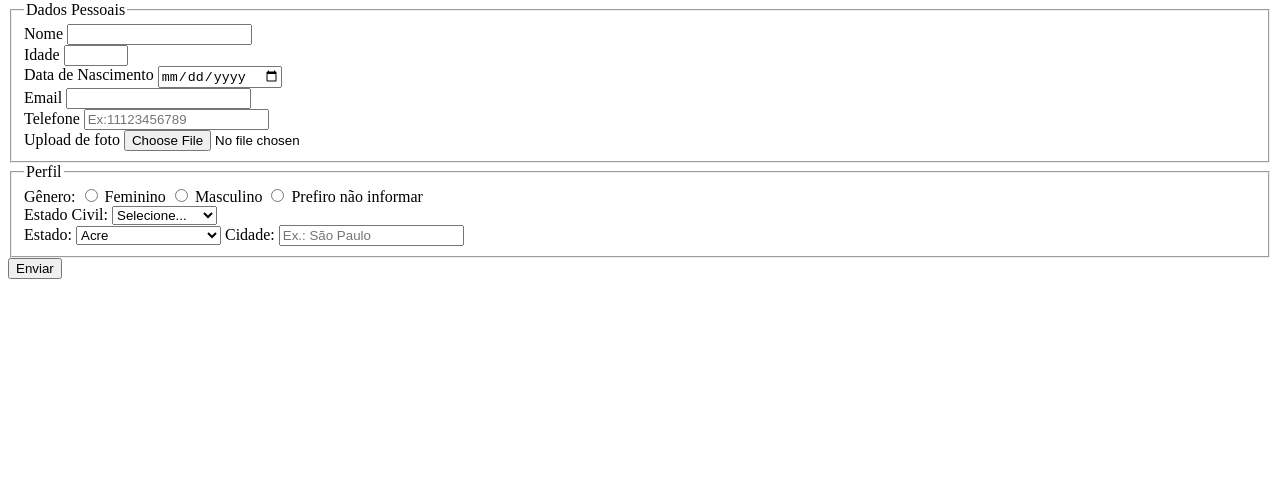
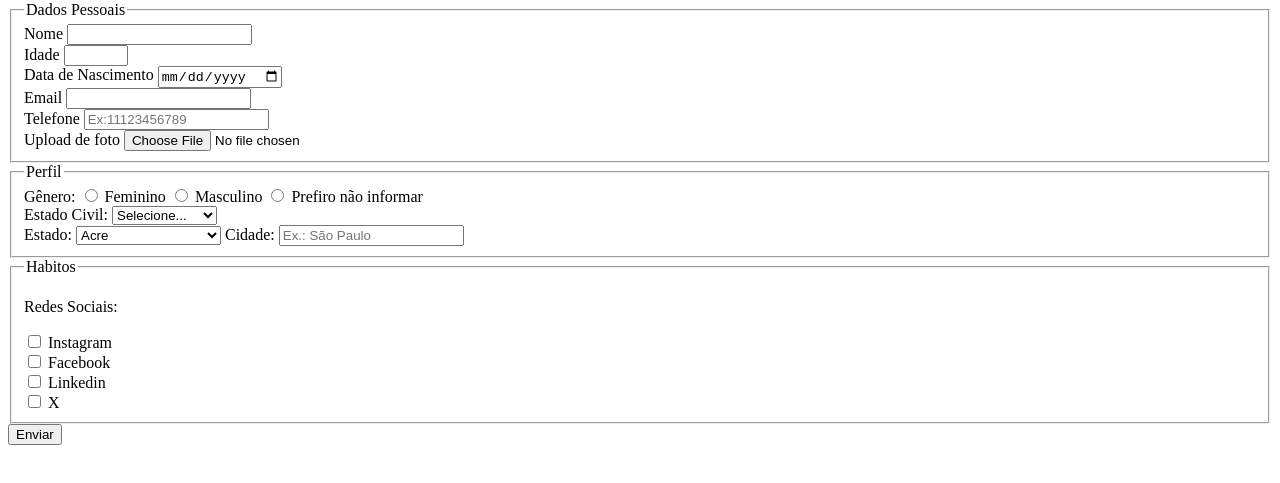
Before and after one commit to caiobatassadev/formulario-culturama, a plain HTML site: page index.html in a window 1280 px wide. Shown: the part 79-562 px from the top of the page. Drawn offline with Linux system fonts and the light colour scheme.

Commit message:
Adiciona opções de redes sociais

```diff
--- a/index.html
+++ b/index.html
@@ -82,6 +82,22 @@
             <label for="userCity">Cidade:</label>
             <input type="text" name="usercity" autocomplete="address-level2" placeholder="Ex.: São Paulo">
         </fieldset>
+
+        <fieldset>
+            <legend>Habitos</legend>
+            <p>Redes Sociais:</p>
+            <input type="checkbox" name="social" value="instagram">
+            <label for="social">Instagram</label>
+            <br>
+            <input type="checkbox" name="social" value="facebook">
+            <label for="social">Facebook</label>
+            <br>
+            <input type="checkbox" name="social" value="linkedin">
+            <label for="social">Linkedin</label>
+            <br>
+            <input type="checkbox" name="social" value="X">
+            <label for="social">X</label>
+        </fieldset>
          <button type="submit">Enviar</button>
     </section>
 </body>
```
